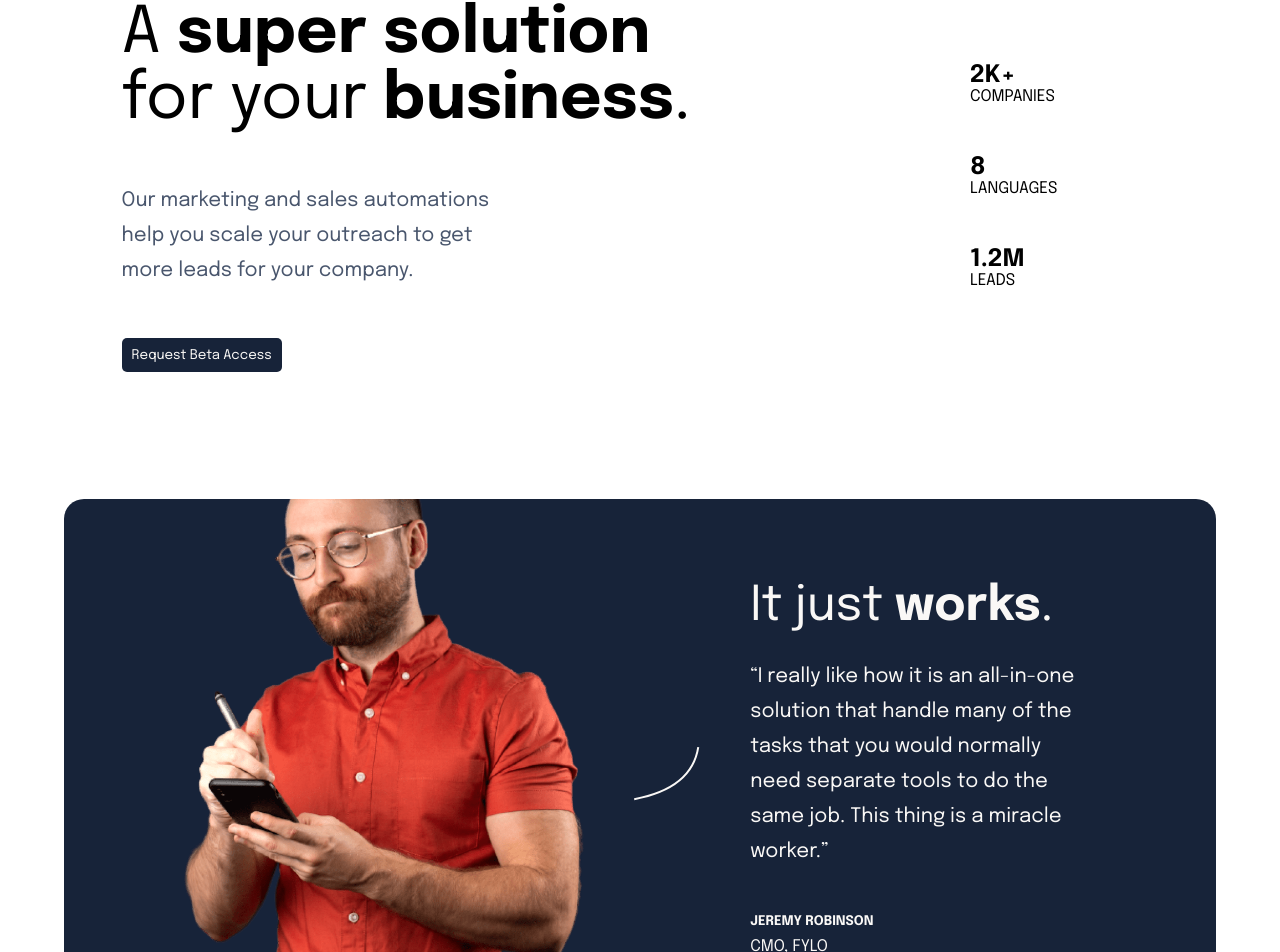
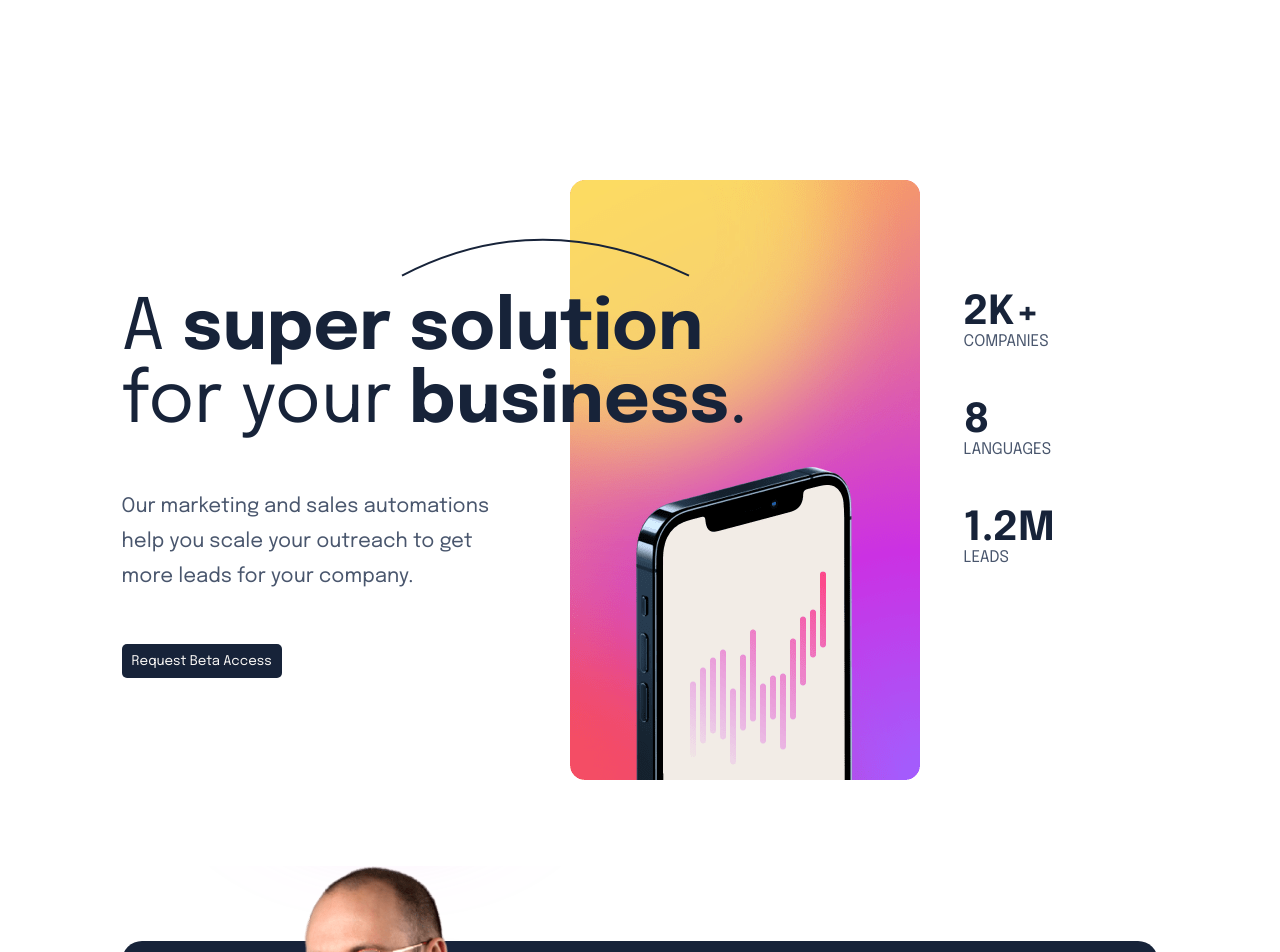
Before and after one commit to Bentil4/suite-landing-page, a React (Create React App) app: page / in a window 1280 px wide. Shown: the part 179-1131 px from the top of the page. Built offline with nearby package versions, Linux system fonts and the light colour scheme.

Commit message:
Done with initial design startup

```diff
--- a/src/pages/Home.jsx
+++ b/src/pages/Home.jsx
@@ -1,18 +1,22 @@
-import React from 'react'
-import logo from '../assets/logo.svg'
-import './home.css'
-import Man_image from '../assets/image-jeremy-large@2x.png'
-import Pattern_curved2 from '../assets/pattern-curved-line-2.svg'
-import Facebook from '../assets/icon-facebook.svg'
-import Twitter from '../assets/icon-twitter.svg'
-import Instagram from '../assets/icon-instagram.svg'
+import React from "react";
+import logo from "../assets/logo.svg";
+import "./home.css";
+import Man_image from "../assets/image-jeremy-large@2x.png";
+import Pattern_curved2 from "../assets/pattern-curved-line-2.svg";
+import Facebook from "../assets/icon-facebook.svg";
+import Twitter from "../assets/icon-twitter.svg";
+import Instagram from "../assets/icon-instagram.svg";
+import BackgroundOne from "../assets/image-hero-portrait.png";
+import BackgroundTwo from "../assets/image-hero-portrait@2x.png";
+import Curved_line from "../assets/pattern-curved-line-1.svg";
+
 function Home() {
   return (
-    <div className='container'>
+    <div className="container">
       {/* Nav Bar */}
       <nav>
         <div className="nav-bar">
-                    <img src={logo} alt='' />
+          <img src={logo} alt="" />
           <h3>Request Beta Access</h3>
         </div>
       </nav>
@@ -22,13 +26,22 @@ function Home() {
       <main>
         <div className="sup-sub">
           <div className="sup-sub-left">
-                    <p className='p-one'>A <b>super solution</b> for your <b>business</b>.</p>
+            <div className="curved-line">
+              <img src={Curved_line} alt="" />
+            </div>
+            <p className="p-one">
+              A <b>super solution</b> for your <b>business</b>.
+            </p>
             <p className="p-two">
-                    Our marketing and sales automations help you scale your outreach to get more leads for your company.
+              Our marketing and sales automations help you scale your outreach
+              to get more leads for your company.
             </p>
-                    <button className='sub-btn'>Request Beta Access</button>
-
-
+            <button className="sub-btn">Request Beta Access</button>
+          </div>
+          <div className="sup-sub-middle">
+            <div className="sup-mid">
+              <img src={BackgroundOne} alt="" />
+            </div>
           </div>
           <div className="sup-sub-right">
             <div className="top">
@@ -51,16 +64,23 @@ function Home() {
       <section>
         <div className="section">
           <div className="left-sec">
-                        <img src={Man_image} alt="" />
+            {/* <img src={Pattern_Blur} alt="" className="blur" /> */}
+            <img src={Man_image} alt="" className="man" />
           </div>
           <div className="middle-sec">
             <img src={Pattern_curved2} alt="" />
           </div>
           <div className="right-sec">
             <div className="right-sec-1">
-                            <p>It just <b>works</b>.</p>
+              <p>
+                It just <b>works</b>.
+              </p>
             </div>
-                        <div className="right-sec-2">“I really like how it is an all-in-one solution that handle many of the tasks that you would normally need separate tools to do the same job. This thing is a miracle worker.”</div>
+            <div className="right-sec-2">
+              “I really like how it is an all-in-one solution that handle many
+              of the tasks that you would normally need separate tools to do the
+              same job. This thing is a miracle worker.”
+            </div>
             <div className="right-sec-3">
               <h5>JEREMY ROBINSON</h5>
               <p>CMO, FYLO</p>
@@ -83,9 +103,8 @@ function Home() {
           </div>
         </div>
       </footer>
-
     </div>
-  )
+  );
 }
 
-export default Home
+export default Home;
--- a/src/pages/home.css
+++ b/src/pages/home.css
@@ -1,197 +1,242 @@
-@import url('https://fonts.googleapis.com/css2?family=Epilogue:ital,wght@0,100..900;1,100..900&display=swap');
+@import url("https://fonts.googleapis.com/css2?family=Epilogue:ital,wght@0,100..900;1,100..900&display=swap");
 
-*{
+* {
   padding: 0;
   margin: 0;
   box-sizing: border-box;
   font-family: Epilogue;
 }
 
-body{
+body {
   width: 100%;
 }
 
-.container{
+.container {
   display: flex;
   flex-direction: column;
   justify-content: center;
   align-items: center;
-
 }
 
-nav{
+nav {
   width: 90%;
+  height: 10vh;
 }
 
-
-
-nav{
+nav {
   width: 90%;
+  height: 20vh;
   display: flex;
   justify-content: center;
   align-items: center;
-    margin-top: 2%;
+  margin: 2% 0 8% 0;
 }
 
-.nav-bar{
+.nav-bar {
   width: inherit;
   display: flex;
   justify-content: space-between;
   align-items: center;
 }
 
-.nav-bar h3{
+.nav-bar h3 {
   border: #172339 solid 1px;
   border-radius: 5px;
   padding: 0.9rem;
   color: #172339;
 }
 
-.nav-bar h3:hover{
+.nav-bar h3:hover {
   background: #172339;
-    color: #FAF8F6;
+  color: #faf8f6;
 }
 
-
 /* Main */
-main{
+main {
   width: 90%;
-    height: 70vh;
+  height: calc(100vh - 20vh);
   display: flex;
   justify-content: center;
   align-items: center;
+  margin: 0 0 10% 0;
 }
 
-.sup-sub{
+.sup-sub {
   width: 90%;
   display: flex;
   justify-content: center;
 }
 
-.sup-sub-left{
-    flex: 9;
+.sup-sub-left {
+  /* width: 100%; */
+  position: relative;
+  flex: 20;
   display: flex;
   flex-direction: column;
   padding-top: 20px;
   gap: 50px;
   align-items: flex-start;
   word-wrap: break-word;
+  z-index: 2;
 }
 
-.sup-sub-left .p-one{
-    font-size: 4rem;
-    width: 70%;
+.sup-sub-left .curved-line {
+  position: relative;
+  left: 44%;
+  margin: 0;
+  bottom: -8%;
 }
 
+.sup-sub-left .p-one {
+  font-size: 4.4rem;
+  color: #172339;
+}
 
-.sup-sub-left .p-two{
-    width: 45%;
+.sup-sub-left .p-two {
+  width: 60%;
   line-height: 35px;
   font-size: 20px;
-    color: #49566D;
-
+  color: #49566d;
 }
 
-.sup-sub-left .sub-btn{
+.sup-sub-left .sub-btn {
   background: #172339;
-    color: #FAF8F6;
+  color: #faf8f6;
   padding: 10px;
   border-radius: 5px;
   border: none;
 }
 
+.sup-sub-left .sub-btn:hover {
+  background: linear-gradient(to bottom right, #cb30e3, #ffa84e);
+  cursor: pointer;
+}
 
-.sup-sub-left .sub-btn:hover{
-    background: linear-gradient(to bottom right, #CB30E3,#FFA84E);
-    cursor: pointer;
+/* Sup Middle */
+
+.sup-sub-middle {
+  flex: 1;
+  /* width: 50%; */
+  position: relative;
+  width: 30%;
+  height: 10px;
+  object-fit: cover;
+  left: -18%;
+  z-index: 0;
 }
 
 /* Sup Right */
 
-.sup-sub-right{
+.sup-sub-right {
   display: flex;
-    flex: 2;
+  flex: 1;
+  /* width: 20%; */
   flex-direction: column;
   justify-content: center;
   gap: 50px;
+  z-index: 1;
+  right: 10%;
+  position: relative;
 }
 
-.sup-sub-right h3{
-    font-size: 1.5rem;
+.sup-sub-right h3 {
+  font-size: 2.5rem;
+  color: #172339;
 }
 
+.sup-sub-right p {
+  color: #49566d;
+}
 
 /* section */
 
-section{
+section {
   display: flex;
   justify-content: center;
   align-items: center;
   width: 90%;
-    height: 50vi;
-    padding: 10% 0 10% 0;
+  padding: 5% 0 5% 0;
 }
 
-
-.section{
+.section {
   display: flex;
   justify-content: center;
   align-items: center;
   gap: 50px;
   background: #172339;
-    color: #FAF8F6;
+  color: #faf8f6;
   border-radius: 20px;
   position: relative;
+  width: inherit;
+  height: 44vi;
 }
 
-.left-sec img{
-    height: 550px;
-    width: 400px;
+.left-sec {
+  background: url("/src/assets/pattern-blur.svg");
+  background-position: center;
   object-fit: cover;
   position: relative;
+  width: 35%;
+  top: -5%;
+}
+
+.left-sec img {
+  width: 400px;
 }
 
 .right-sec {
   display: flex;
   flex-direction: column;
   gap: 40px;
-    width: 30%;
+  width: 33%;
   line-height: 25px;
 }
 
-.right-sec .right-sec-1 p{
+.right-sec .right-sec-1 p {
   font-size: 3rem;
 }
 
-.right-sec .right-sec-2{
+.right-sec .right-sec-2 {
   font-size: 20px;
   line-height: 35px;
 }
 
+.right-sec-3 h5 {
+  font-size: 1.1rem;
+}
+
+.right-sec-3 p {
+  letter-spacing: 3px;
+}
 
 /* Footer */
-footer{
+footer {
+  display: flex;
+  align-items: center;
+  justify-content: center;
   width: 90%;
   height: 5vi;
 }
 
-.footer-bar{
+.footer-bar {
+  width: inherit;
   display: flex;
   justify-content: space-between;
   align-items: center;
 }
 
-.footer-2{
-    color: #49566D;
+.footer-2 {
+  color: #49566d;
   font-size: 16px;
 }
 
-.footer-3 > img{
-    margin-right: 20px ;
+.footer-3 > img {
+  margin-right: 20px;
   cursor: pointer;
   padding: 5px;
 }
 
-.footer-3 img:hover{
-    filter: invert(29%) sepia(14%) saturate(748%) hue-rotate(170deg) brightness(94%) contrast(84%);
+.footer-3 img:hover {
+  filter: invert(29%) sepia(14%) saturate(748%) hue-rotate(170deg)
+    brightness(94%) contrast(84%);
 }
```
Lines whose indentation alone changed are shown as unchanged.
